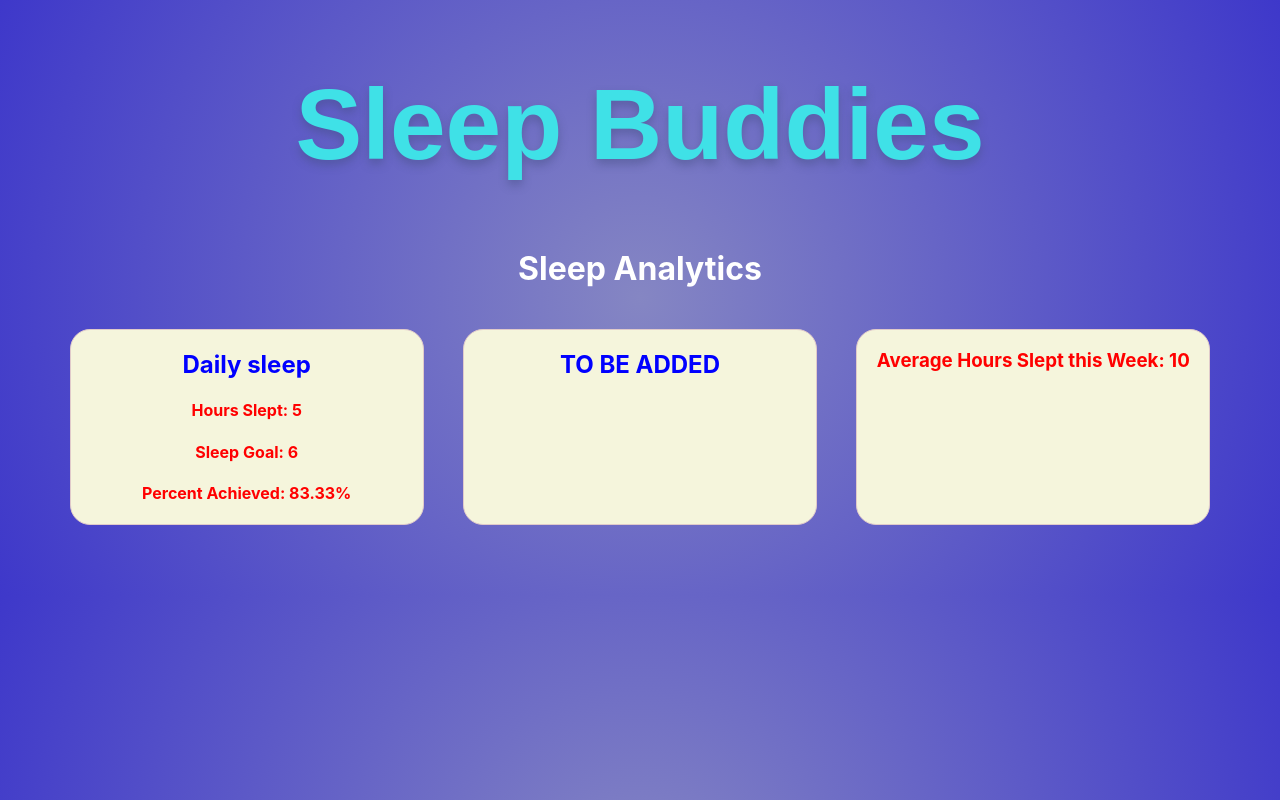
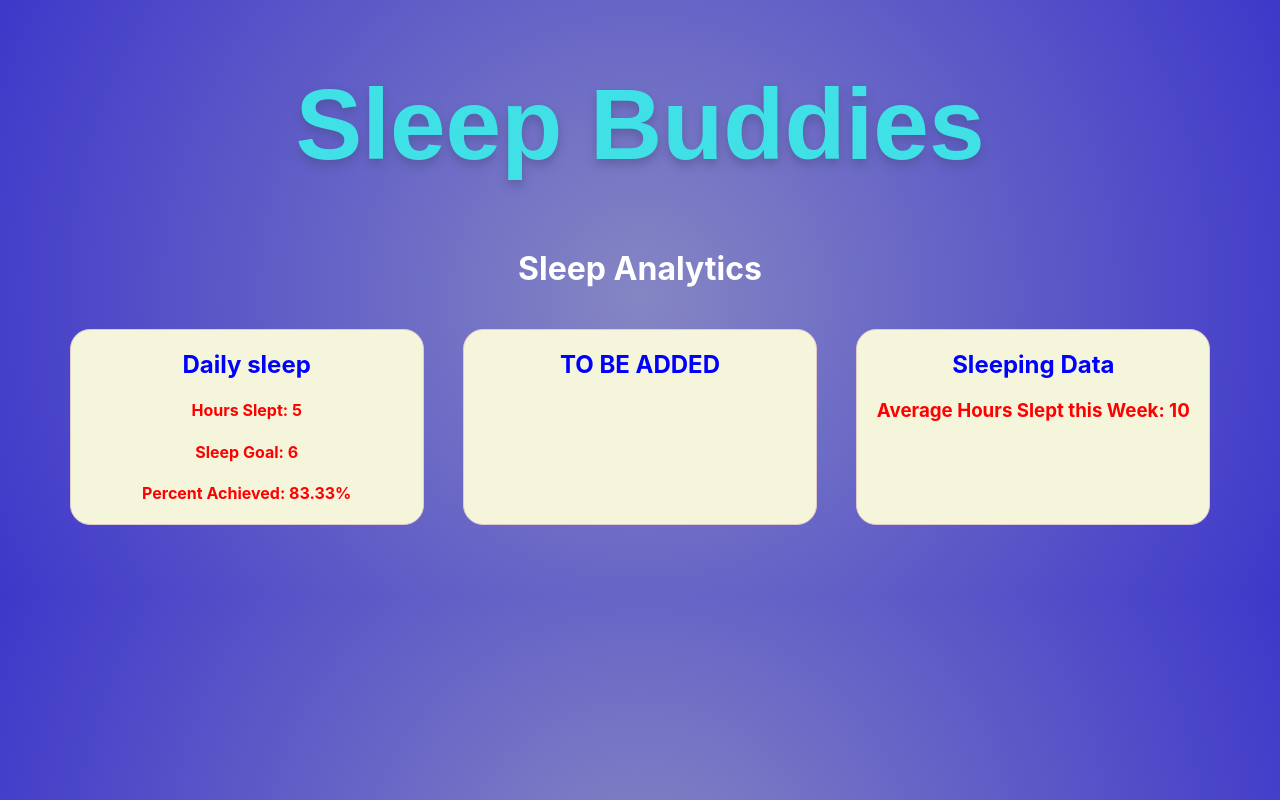
Before and after one commit to kirustar14/SleepBuddies, a React (Create React App) app in the folder client/: page /sleep in a window 1280 px wide. Built offline with nearby package versions, Linux system fonts and the light colour scheme.

Commit message:
updated statistics title

```diff
--- a/client/src/components/elements/SleepAnalytics/Statistics.tsx
+++ b/client/src/components/elements/SleepAnalytics/Statistics.tsx
@@ -3,6 +3,7 @@ import React from "react";
 export const Statistics = () => {
     return (
         <>
+            <h2>Sleeping Data</h2>
             <h3>Average Hours Slept this Week: 10</h3>
         </>
     );
```
